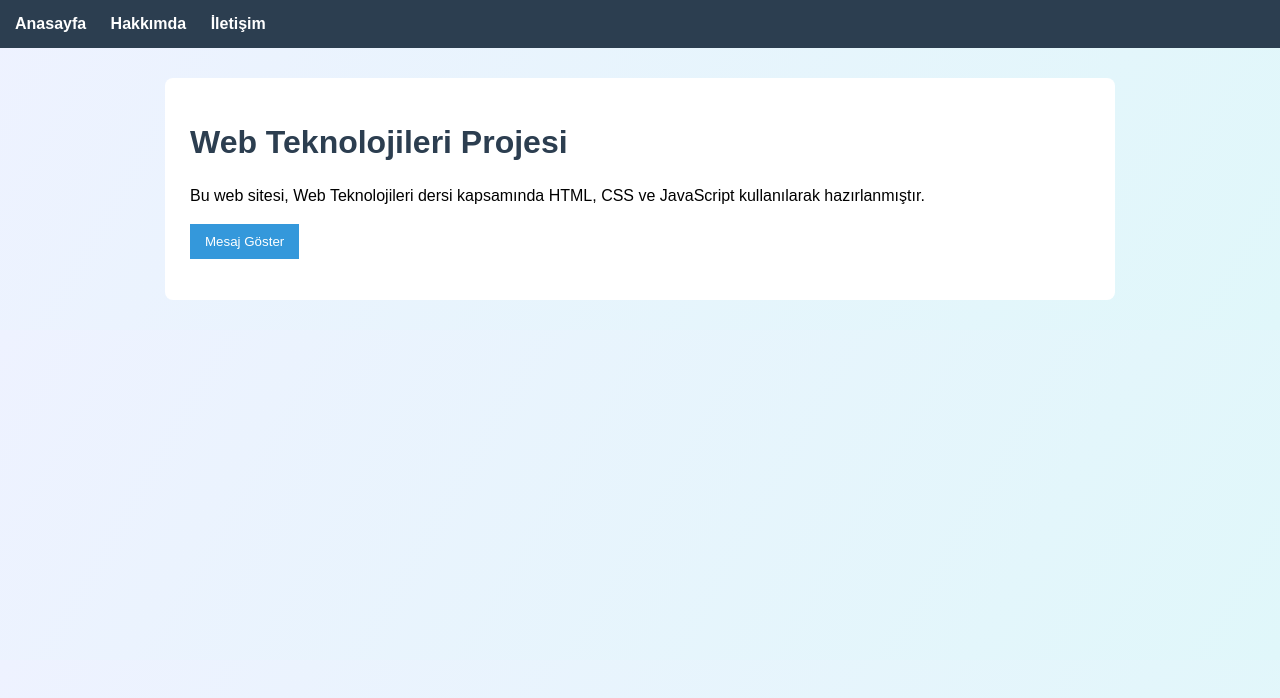
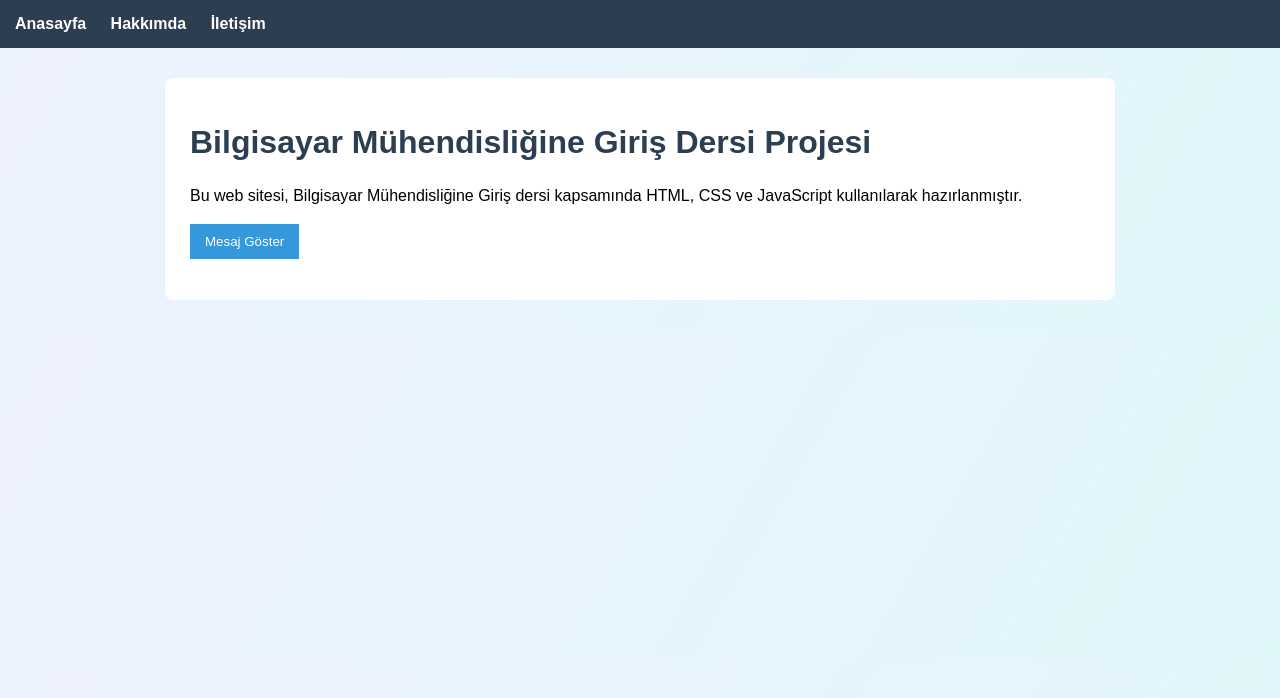
Before and after one commit to ariffbora/Arif-Can-Bora-Proje---25120205101, a plain HTML site: page index.html in a window 1280 px wide. Drawn offline with Linux system fonts and the light colour scheme.

Commit message:
index.html

```diff
--- a/index.html
+++ b/index.html
@@ -15,10 +15,10 @@
 
 <div class="container">
 
-<h1>Web Teknolojileri Projesi</h1>
+<h1>Bilgisayar Mühendisliğine Giriş Dersi Projesi</h1>
 
 <p>
-    Bu web sitesi, Web Teknolojileri dersi kapsamında
+    Bu web sitesi, Bilgisayar Mühendisliğine Giriş dersi kapsamında
     HTML, CSS ve JavaScript kullanılarak hazırlanmıştır.
 </p>
 
```
